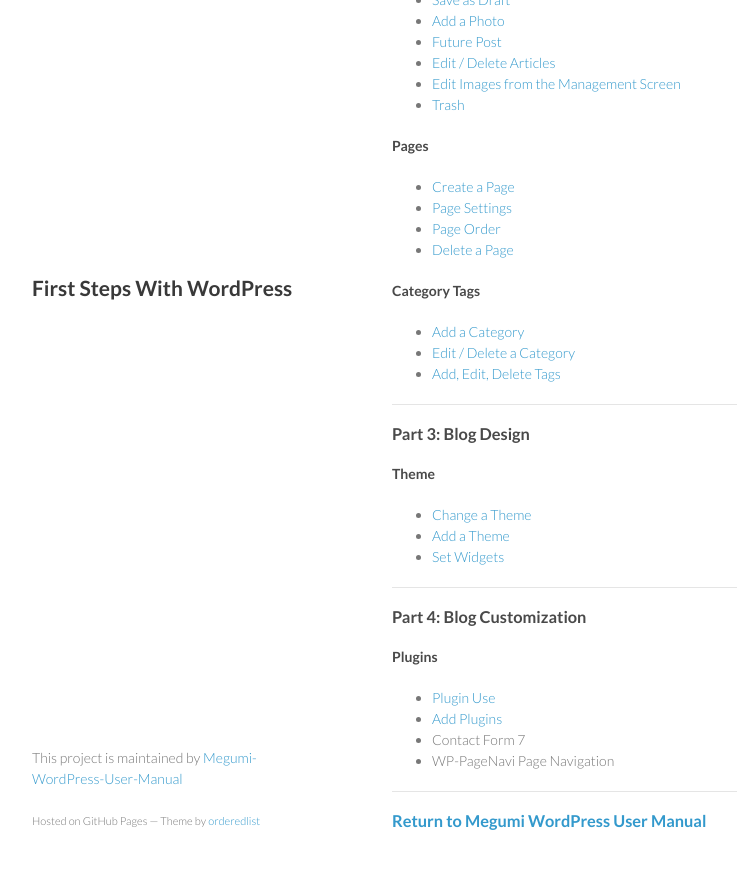
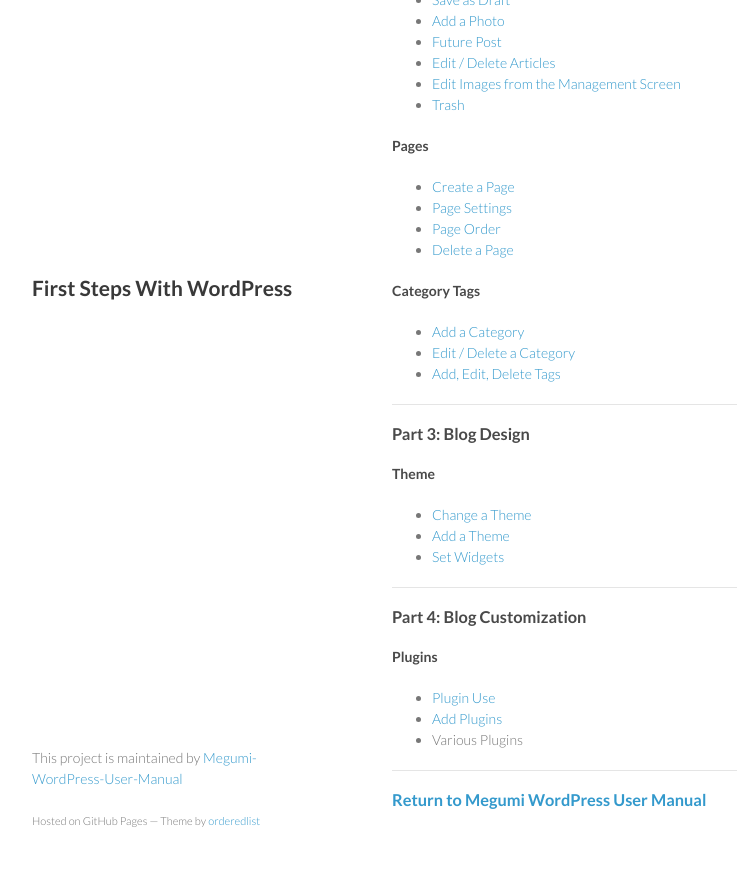
Before and after one commit to Megumi-WordPress-User-Manual/Intro, a Jekyll site: the page built from first-steps-with-wordpress.html, in a window 1280 px wide and 900 px high, scrolled down 1049 px. Shown: the top 869 px of the window, without its empty margins (178-915 px from the left). Built offline with Jekyll 4.4.1, drawn with Linux system fonts in a browser that asks for light colours.

Commit message:
Update first-steps-with-wordpress.html

```diff
--- a/first-steps-with-wordpress.html
+++ b/first-steps-with-wordpress.html
@@ -103,8 +103,7 @@
           <ul>
             <li><a href="http://megumi-wordpress-user-manual.github.io/Intro/plugin-use.html">Plugin Use</a></li>
             <li><a href="http://megumi-wordpress-user-manual.github.io/Intro/add-plugins.html">Add Plugins</a></li>
-            <li>Contact Form 7</li>
-            <li>WP-PageNavi Page Navigation</li>
+            <li>Various Plugins</li>
           </ul>
 
       <hr>
```
